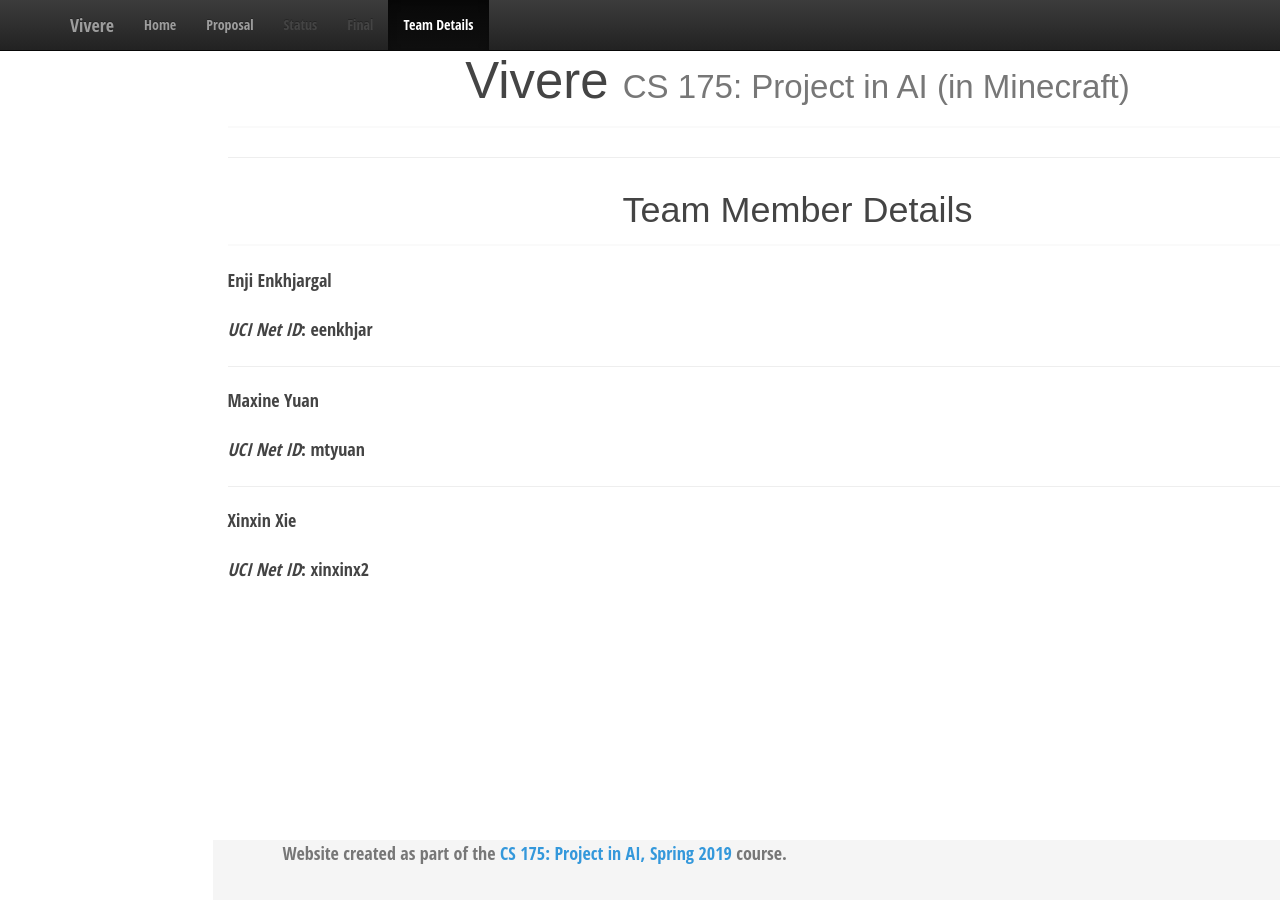
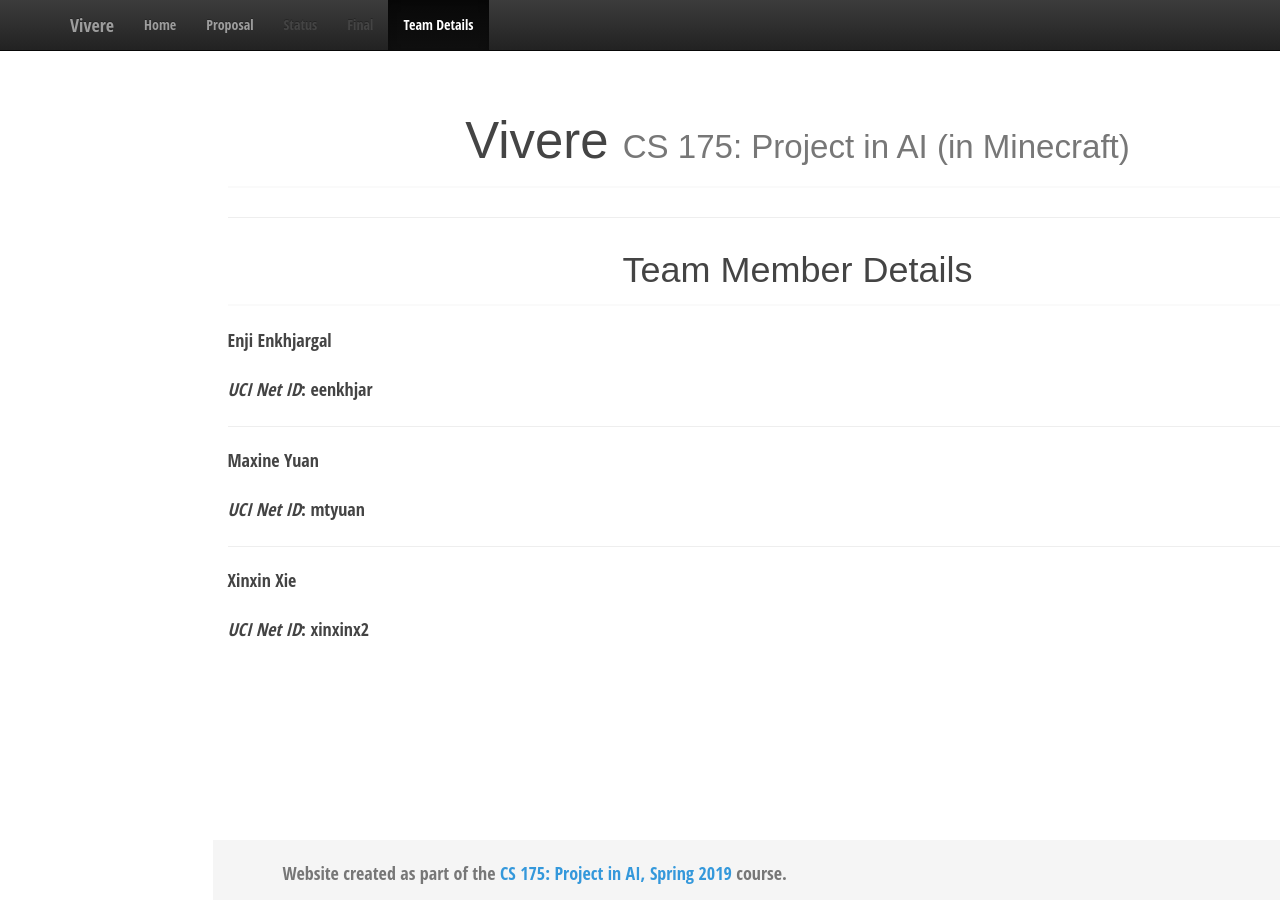
Before and after one commit to Enhjin/Vivere, a Jekyll site: the page built from docs/team.md, in a window 1280 px wide. Built offline with Jekyll 4.4.1, drawn with Linux system fonts in a browser that asks for light colours.

Commit message:
Update custom.css

```diff
--- a/docs/css/custom.css
+++ b/docs/css/custom.css
@@ -22,7 +22,7 @@ body {
 -------------------------------------------------- */
 /* Not required for template or sticky footer method. */
 
-/*body > .container {
+body > .container {
   padding: 60px 15px 0;
 }
 .container .text-muted {
@@ -36,7 +36,7 @@ body {
 
 code {
   font-size: 80%;
-}*/
+}
 
 @media print {
   *,
```
